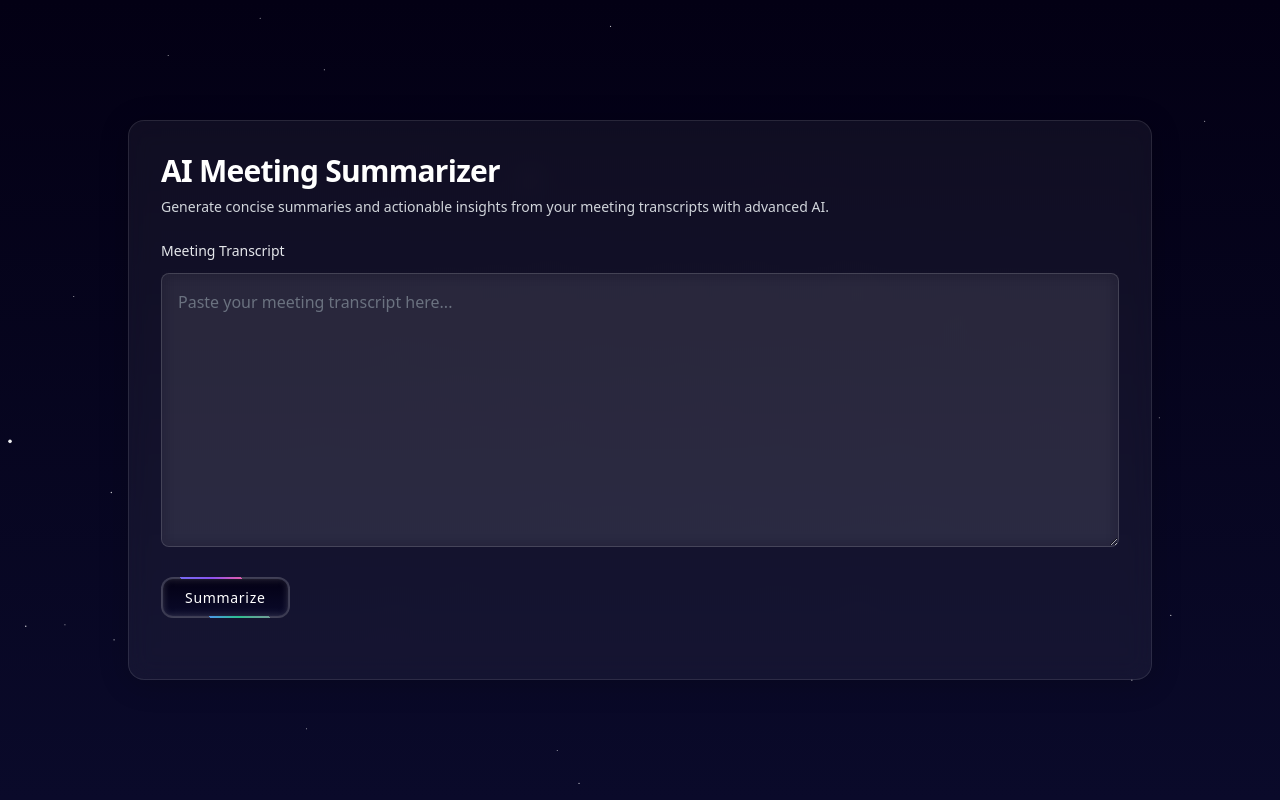
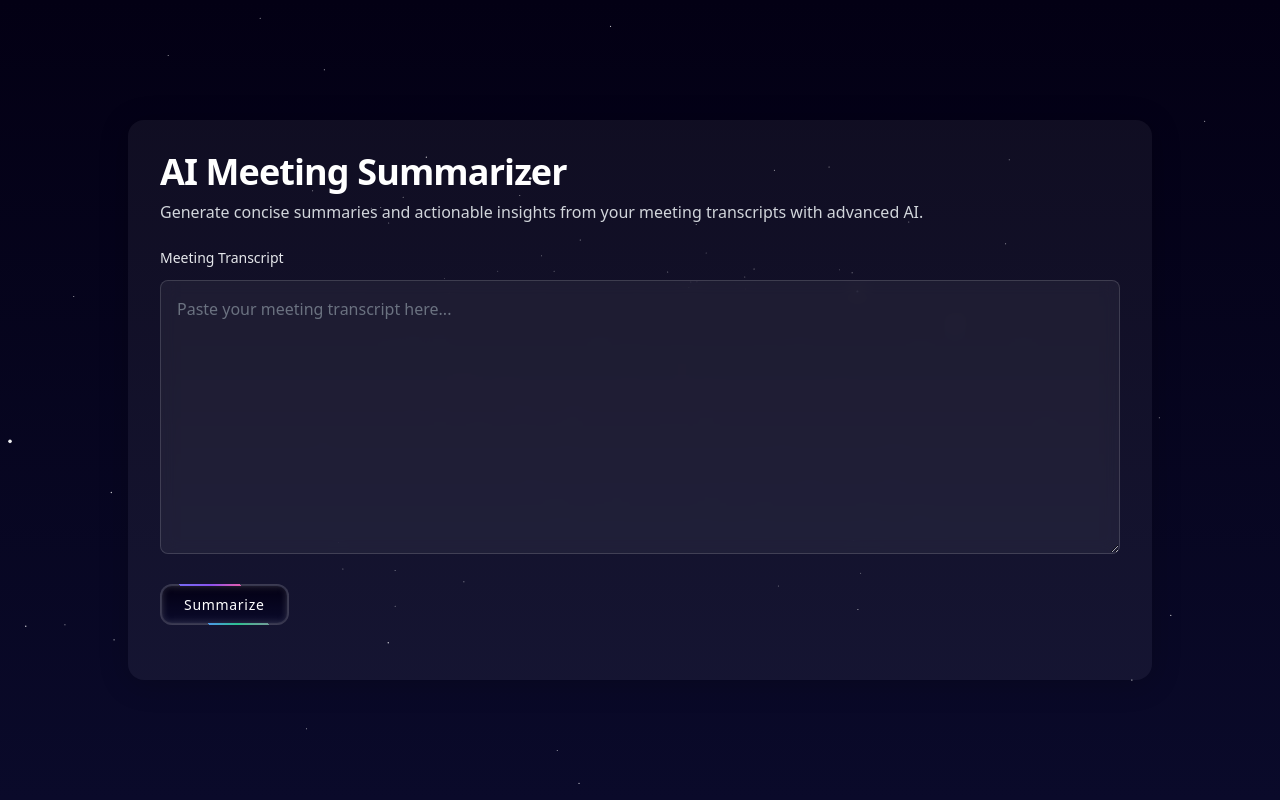
Before and after one commit to dhananj001/meeting-summarizer, a Flask app: page / in a window 1280 px wide. Run offline with Flask 3, Linux system fonts and the light colour scheme; some libraries are stand-ins or nearby versions.

Commit message:
styling changes

```diff
--- a/backend/templates/index.html
+++ b/backend/templates/index.html
@@ -33,9 +33,9 @@
         /* Glassmorphism styles */
         .glassmorphism {
             background: rgba(255, 255, 255, 0.05);
-            backdrop-filter: blur(12px);
-            -webkit-backdrop-filter: blur(12px);
-            border: 1px solid rgba(255, 255, 255, 0.1);
+            backdrop-filter: blur(-1px);
+            -webkit-backdrop-filter: blur(8px);
+            /* border: 1px solid rgba(255, 255, 255, 0.1); */
             box-shadow: 0 4px 30px rgba(0, 0, 0, 0.2);
         }
 
@@ -173,8 +173,8 @@
         <!-- Left Section: Transcript Input -->
         <div id="input-section" class="flex-1 p-6 sm:p-8 space-y-6 overflow-y-auto">
             <div class="space-y-2">
-                <h1 class="text-2xl sm:text-3xl font-bold text-white tracking-tight">AI Meeting Summarizer</h1>
-                <p class="text-sm text-gray-300">Generate concise summaries and actionable insights from your meeting
+                <h1 class="text-3xl sm:text-4xl font-bold text-white tracking-tight">AI Meeting Summarizer</h1>
+                <p class="text-m text-gray-300">Generate concise summaries and actionable insights from your meeting
                     transcripts with advanced AI.</p>
             </div>
             <div class="space-y-3">
```
